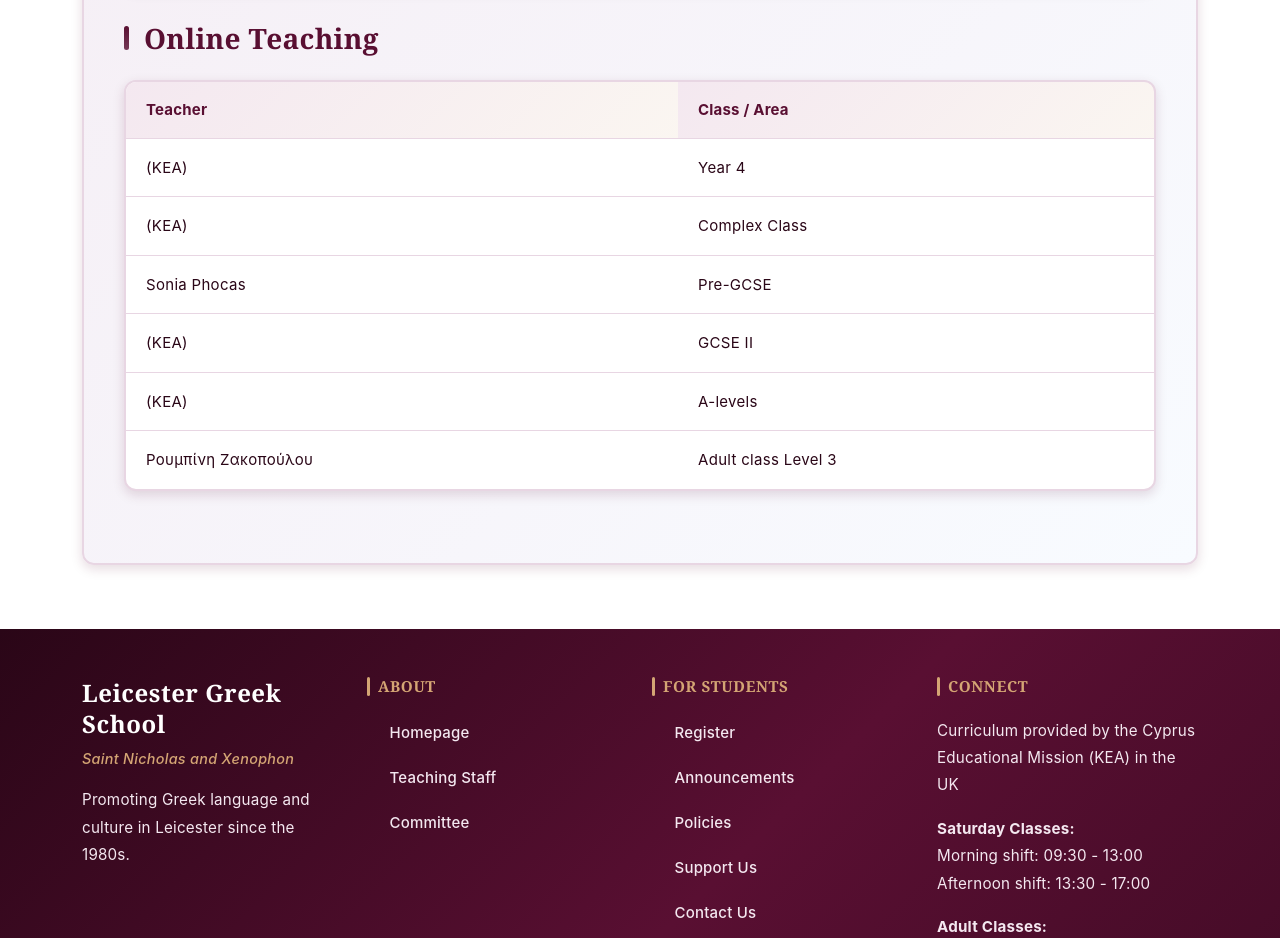
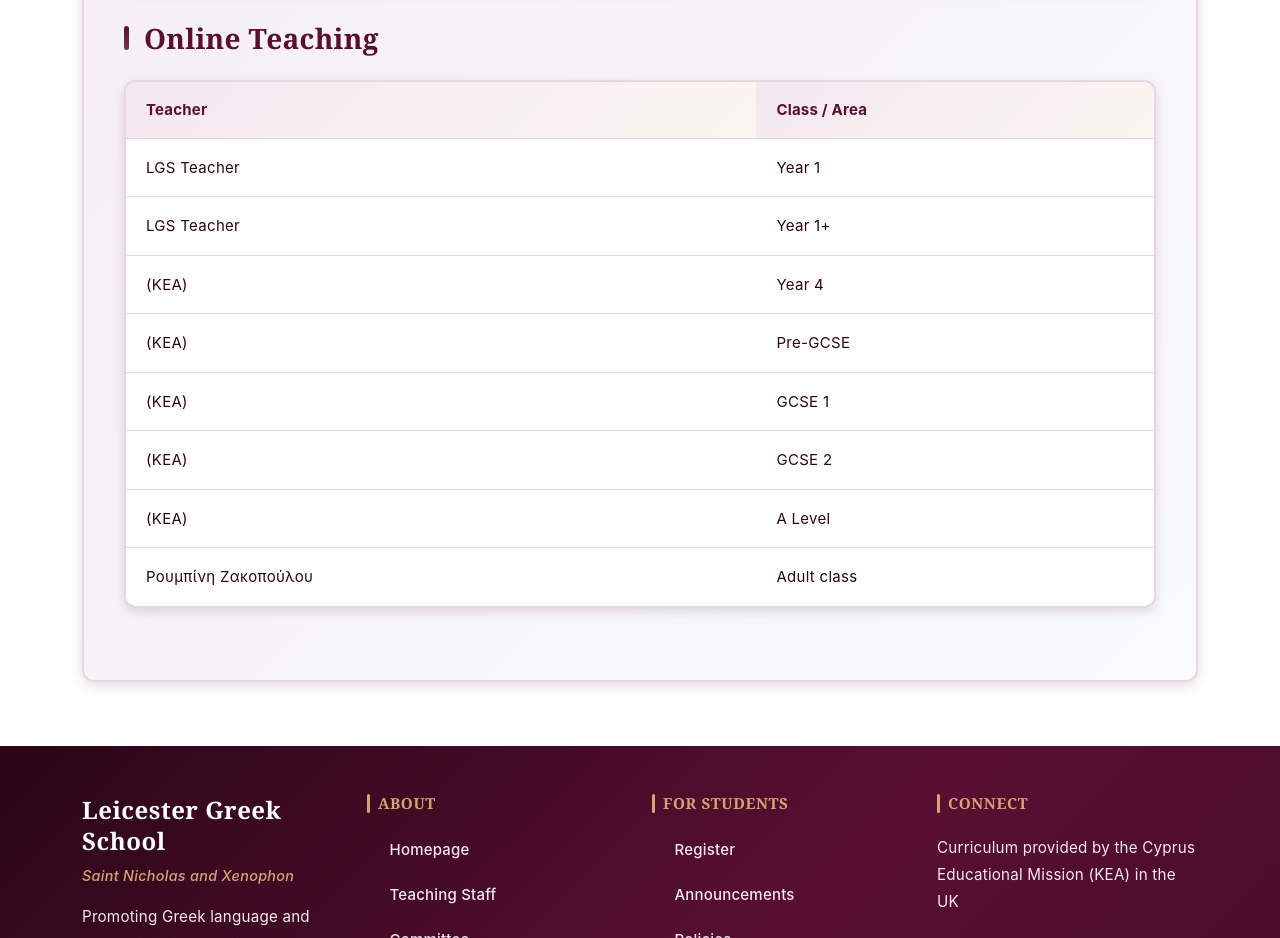
Before and after one commit to Leicester-Greek-School/website, a Vue app: page /teaching in a window 1280 px wide. Shown: the part 1600-2538 px from the top of the page. Built offline with nearby package versions, Linux system fonts and the light colour scheme.

Commit message:
Correct teaching staff

```diff
--- a/src/data/staff.js
+++ b/src/data/staff.js
@@ -67,39 +67,51 @@ export const TEACHING_GROUPS = [
 
 export const TEACHING_GROUPS_ONLINE = [
   {
+    id: 'year1_online',
+    role_el: 'Year 1 ',
+    role_en: 'Year 1 ',
+    teacher: 'LGS Teacher'
+  },
+  {
+    id: 'year1_plus_online',
+    role_el: 'Year 1+ ',
+    role_en: 'Year 1+ ',
+    teacher: 'LGS Teacher'
+  },
+  {
     id: 'year4_online',
     role_el: 'Year 4 ',
     role_en: 'Year 4 ',
     teacher: '(ΚΕΑ)'
   },
   {
-    id: 'complex_class_online',
-    role_el: 'Complex Class ',
-    role_en: 'Complex Class ',
+    id: 'pre_gcse_online',
+    role_el: 'Pre-GCSE ',
+    role_en: 'Pre-GCSE ',
+    teacher: '(KEA)'
+  },
+  {
+    id: 'gcse1_online',
+    role_el: 'GCSE 1 ',
+    role_en: 'GCSE 1 ',
     teacher: '(ΚΕΑ)'
   },
   {
-    id: 'pre_gcse_online',
-    role_el: 'Pre-GCSE ',
-    role_en: 'Pre-GCSE ',
-    teacher: 'Sonia Phocas'
-  },
-  {
     id: 'gcse2_online',
-    role_el: 'GCSE II ',
-    role_en: 'GCSE II ',
+    role_el: 'GCSE 2 ',
+    role_en: 'GCSE 2 ',
     teacher: '(ΚΕΑ)'
   },
   {
     id: 'a_levels_online',
-    role_el: 'A-levels ',
-    role_en: 'A-levels ',
+    role_el: 'A Level',
+    role_en: 'A Level',
     teacher: '(KEA)'
   },
   {
     id: 'adult_class_3_online',
-    role_el: 'Ενήλικες - Τάξη 3',
-    role_en: 'Adult class Level 3',
+    role_el: 'Ενήλικες',
+    role_en: 'Adult class',
     teacher: 'Ρουμπίνη Ζακοπούλου'
   }
 ];
```
